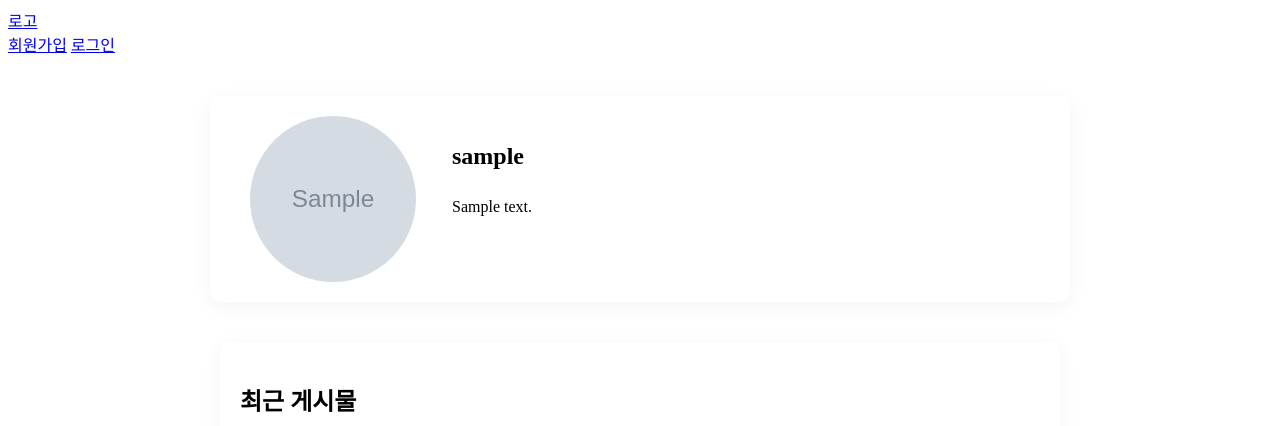
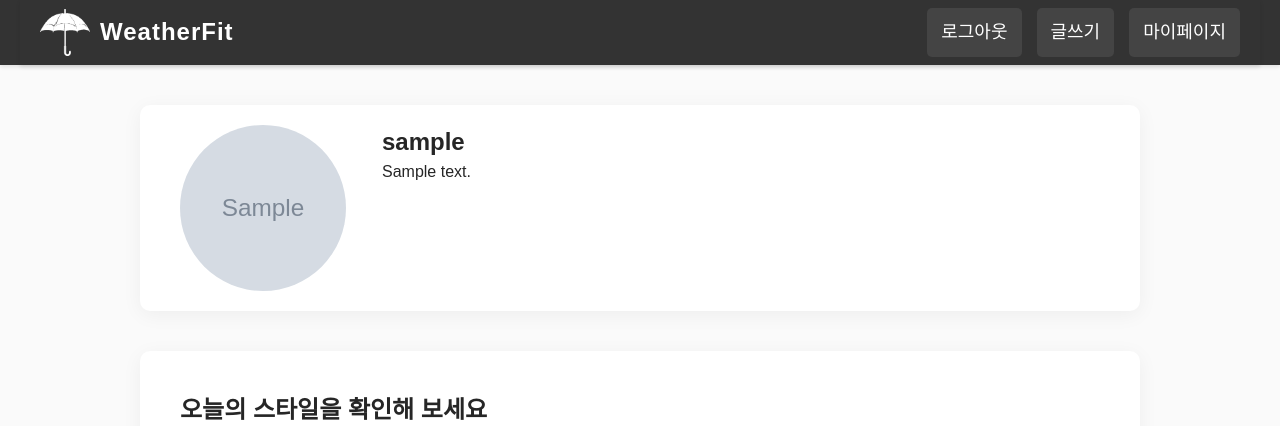
Before and after one commit to jisunipark/ootd-app, a Flask app: page /mypage in a window 1280 px wide. Shown: the top 426 px of the page. Run offline with Flask 3, Linux system fonts and the light colour scheme; a user stored in the database is signed in; tables that the repository leaves empty hold one stand-in row (values such as "Sample post"); grey boxes marked "Sample" are stand-in pictures.

Commit message:
feat: navbar 및 card 적용

```diff
--- a/app/static/css/user.css
+++ b/app/static/css/user.css
@@ -1,6 +1,6 @@
 section {
   margin: 40px auto;
-  max-width: 800px;
+  width: 1000px;
   padding: 20px;
   background-color: #fff;
   border-radius: 10px;
--- a/app/templates/navbar.html
+++ b/app/templates/navbar.html
@@ -3,7 +3,11 @@
 <nav>
   <div class="logo">
     <a href="/">
-            <img src="{{ url_for('static', filename='images/logo.png') }}" alt="WeatherFit 로고" class="logo-img">
+      <img
+        src="{{ url_for('static', filename='images/logo.png') }}"
+        alt="WeatherFit 로고"
+        class="logo-img"
+      />
       WeatherFit
     </a>
   </div>
@@ -11,7 +15,7 @@
     {% if current_user.is_authenticated %}
     <a href="/auth/logout">로그아웃</a>
     <a href="/writing">글쓰기</a>
-            <a href="/mapage">마이페이지</a>
+    <a href="/mypage">마이페이지</a>
     {% else %}
     <a href="/auth/join">회원가입</a>
     <a href="/auth/login">로그인</a>
--- a/app/templates/user.html
+++ b/app/templates/user.html
@@ -6,23 +6,19 @@
     <title>user 페이지</title>
     <link
       rel="stylesheet"
-      href="{{ url_for('static', filename='css/index.css') }}"
+      href="{{ url_for('static', filename='css/navbar.css') }}"
     />
     <link
       rel="stylesheet"
       href="{{ url_for('static', filename='css/user.css') }}"
     />
+    <link
+      rel="stylesheet"
+      href="{{ url_for('static', filename='css/index_home.css') }}"
+    />
   </head>
   <body>
-    <nav>
-      <div class="logo">
-        <a href="/">로고</a>
-      </div>
-      <div class="nav-buttons">
-        <a href="/auth/join">회원가입</a>
-        <a href="/auth/login">로그인</a>
-      </div>
-    </nav>
+    <nav>{% include "navbar.html" %}</nav>
     <section class="profile-section">
       <img
         src="{{ user.profile_img_url }}"
@@ -34,13 +30,11 @@
         <span>{{ user.bio }}</span>
       </div>
     </section>
-    <!-- 최근 게시물 섹션 -->
     <section class="recent-posts">
-      <h2>최근 게시물</h2>
-      <a href="/writing" class="write-btn">글쓰기</a>
-      {% if writings %}
-      <div class="post-cards">
-        {% for writing in writings %}
+      <h2>오늘의 스타일을 확인해 보세요</h2>
+
+      <div class="post-grid">
+        {% if writings %} {% for writing in writings %}
         <div class="post-card">
           {% if writing.image_url %}
           <!-- 이미지가 있으면 카드 상단에 표시 -->
@@ -51,16 +45,26 @@
           />
           {% endif %}
           <div class="post-info">
-            <div class="post-date">{{ writing.date }} {{ writing.time }}</div>
-            <div class="post-tags">{{ writing.tags }}</div>
+            <div class="post-meta">
+              <span class="post-date"
+                >{{ writing.date }} {{ writing.time }}</span
+              >
+            </div>
+            <div class="post-tags">
+              {% for tag in writing.tags.split(',') %}
+              <span class="tag">{{ tag.strip() }}</span>
+              {% endfor %}
+            </div>
             <p class="post-content">{{ writing.content }}</p>
           </div>
         </div>
-        {% endfor %}
+        {% endfor %} {% else %}
+        <div class="no-posts-container">
+          <p class="no-posts">오늘 올라온 게시글이 없습니다</p>
+          <a href="/writing" class="write-btn">게시글 작성하기</a>
+        </div>
+        {% endif %}
       </div>
-      {% else %}
-      <p>아직 게시물이 없습니다.</p>
-      {% endif %}
     </section>
   </body>
 </html>
```
Lines whose indentation alone changed are shown as unchanged.
